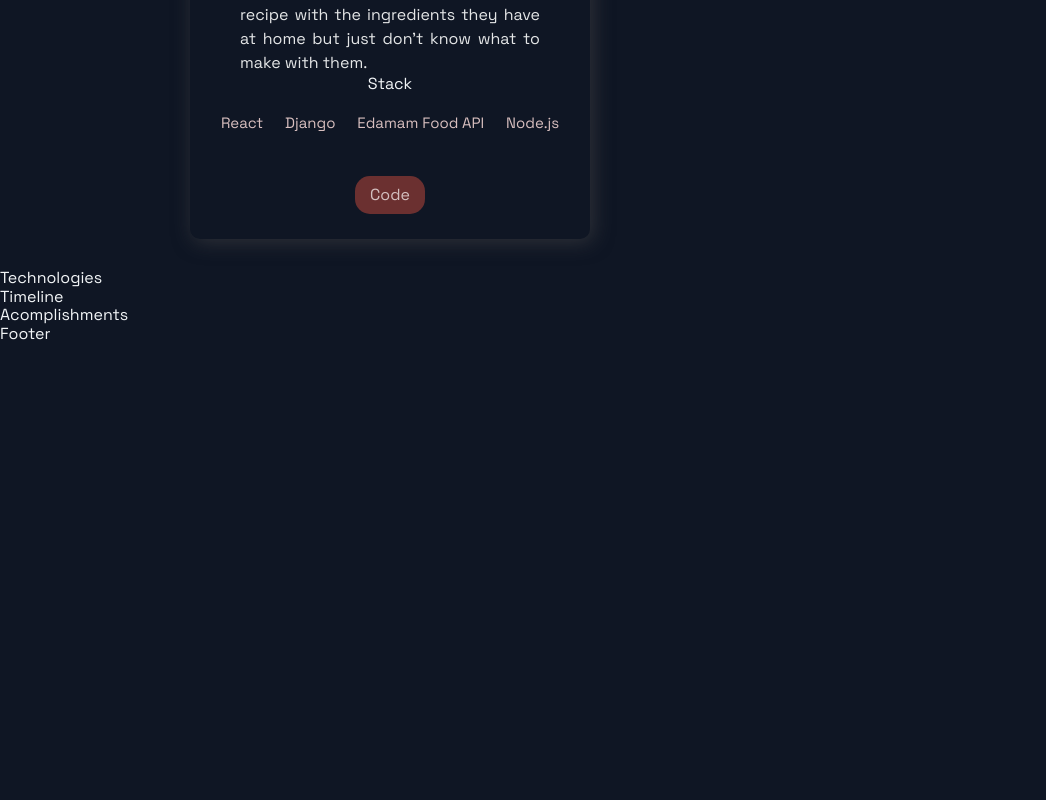
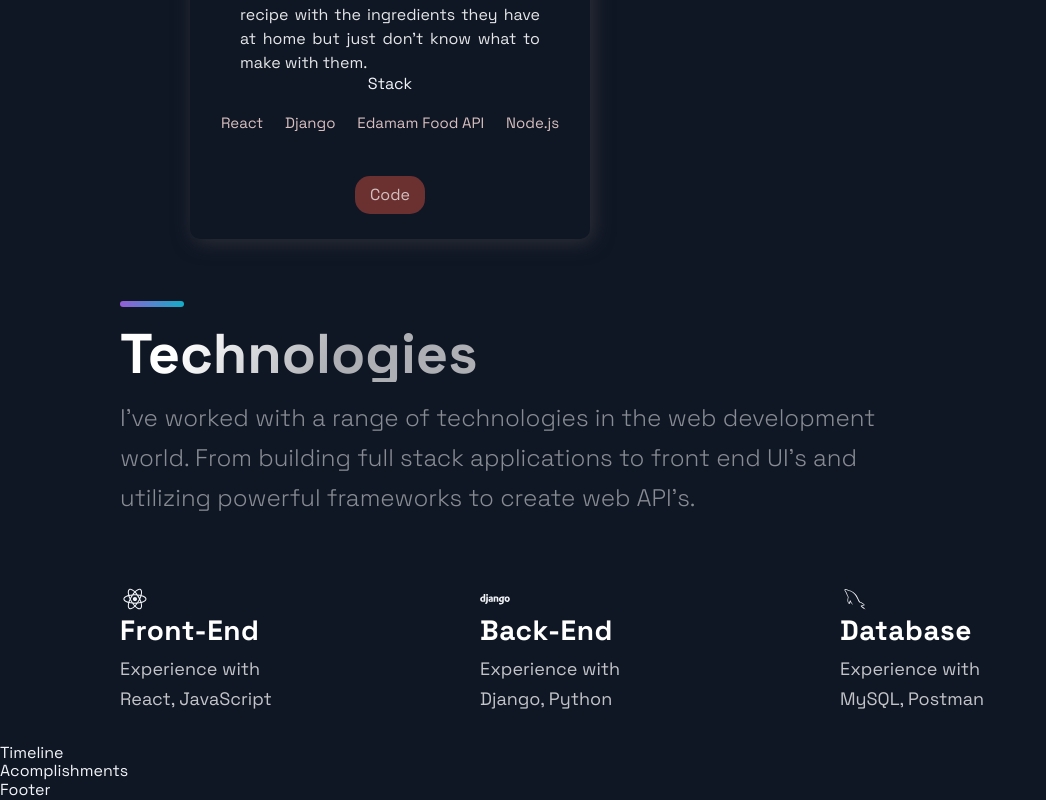
Before and after one commit to ImHucklle/Portfolio, a Next.js app: page / in a window 1280 px wide. Shown: the part 1655-2455 px from the top of the page, without its empty margins (0-1046 px from the left). Before the commit the page ends 1999 px from the top, so only its background shows below. Built offline with nearby package versions, Linux system fonts and the light colour scheme.

Commit message:
Added the technologies section with react icons

```diff
--- a/src/components/Technologies/Technologies.js
+++ b/src/components/Technologies/Technologies.js
@@ -1,12 +1,50 @@
 import React from 'react';
-import { DiFirebase, DiReact, DiZend } from 'react-icons/di';
+import { DiDjango, DiReact, DiMysql} from 'react-icons/di';
 import { Section, SectionDivider, SectionText, SectionTitle } from '../../styles/GlobalComponents';
 import { List, ListContainer, ListItem, ListParagraph, ListTitle } from './TechnologiesStyles';
 
 const Technologies = () =>  (
-  <div>
-    Technologies
-  </div>
+  <Section id="tech">
+    <SectionDivider />
+    <br />
+    <SectionTitle>Technologies</SectionTitle>
+    <SectionText>
+      I've worked with a range of technologies in the web development world.
+      From building full stack applications to front end UI's and utilizing powerful frameworks to create web API's.
+    </SectionText>
+    <List>
+      <ListItem>
+        <DiReact size="3rem" />
+        <ListContainer>
+          <ListTitle>Front-End</ListTitle>
+          <ListParagraph>
+            Experience with <br />
+            React, JavaScript
+          </ListParagraph>
+        </ListContainer>
+      </ListItem>
+      <ListItem>
+        <DiDjango size="3rem" />
+        <ListContainer>
+          <ListTitle>Back-End</ListTitle>
+          <ListParagraph>
+            Experience with <br />
+            Django, Python
+          </ListParagraph>
+        </ListContainer>
+      </ListItem>
+      <ListItem>
+        <DiMysql size="3rem" />
+        <ListContainer>
+          <ListTitle>Database</ListTitle>
+          <ListParagraph>
+            Experience with <br />
+            MySQL, Postman
+          </ListParagraph>
+        </ListContainer>
+      </ListItem>
+    </List>
+  </Section>
 );
 
 export default Technologies;
```
